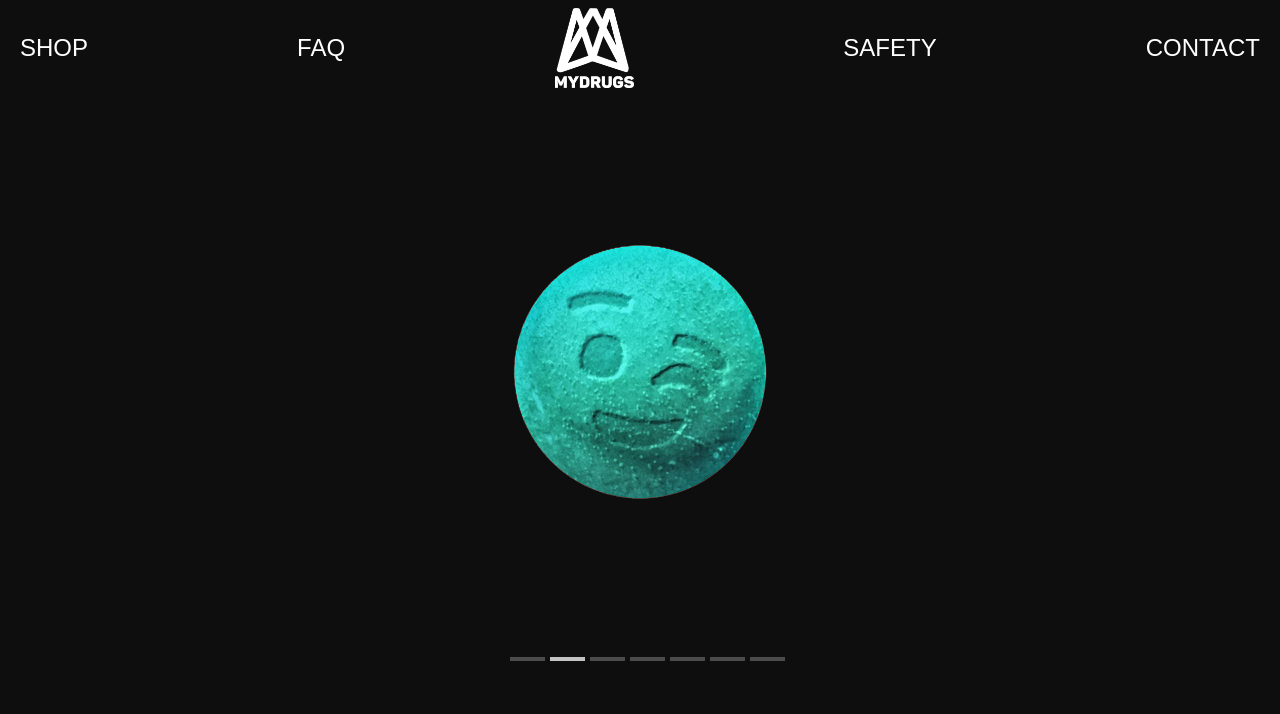
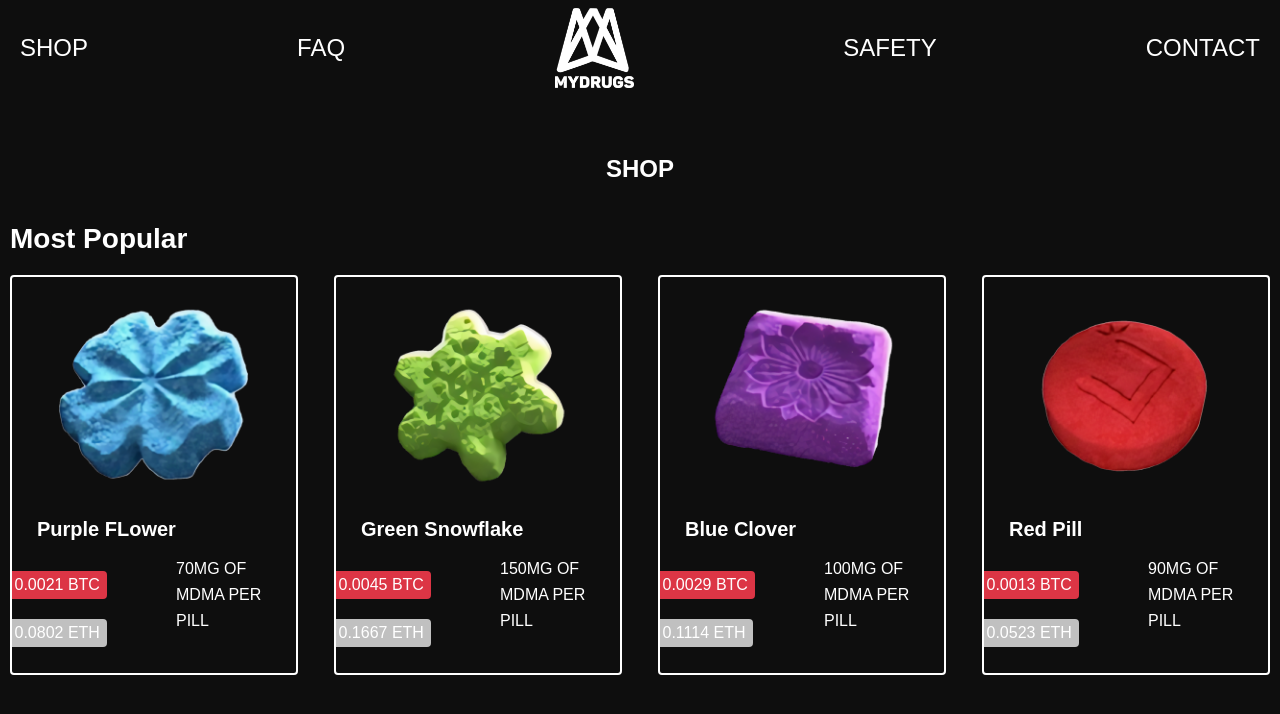
Before and after one commit to rodrigojsdeveloper/mydrugs, a React (Vite) app: page / in a window 1280 px wide. Shown: the top 714 px of the page. Built offline with nearby package versions, Linux system fonts and the light colour scheme.

Commit message:
feat: add product and listProducts components

```diff
--- a/src/App.tsx
+++ b/src/App.tsx
@@ -1,11 +1,11 @@
-import { Carroussel } from "./components/Carroussel";
+import { ListProducts } from "./components/ListProducts";
 import { Header } from "./components/Header";
 
 const App = () => {
   return (
     <>
       <Header />
-      <Carroussel />
+      <ListProducts />
     </>
   );
 };
--- /dev/null
+++ b/src/components/ListProducts/index.tsx
@@ -0,0 +1,48 @@
+import drug1 from "../../assets/drug1.png";
+import drug2 from "../../assets/drug2.png";
+import drug3 from "../../assets/drug3.png";
+import drug4 from "../../assets/drug4.png";
+import { Product } from "../Product";
+import { Container } from "./style";
+
+const ListProducts = () => {
+  return (
+    <Container>
+      <h2>SHOP</h2>
+
+      <h2>Most Popular</h2>
+      <menu>
+        <Product
+          src={drug1}
+          title="Purple FLower"
+          btc="0.0021"
+          eth="0.0802"
+          mg="70MG OF MDMA PER PILL"
+        />
+        <Product
+          src={drug2}
+          title="Green Snowflake"
+          btc="0.0045"
+          eth="0.1667"
+          mg="150MG OF MDMA PER PILL"
+        />
+        <Product
+          src={drug3}
+          title="Blue Clover"
+          btc="0.0029"
+          eth="0.1114"
+          mg="100MG OF MDMA PER PILL"
+        />
+        <Product
+          src={drug4}
+          title="Red Pill"
+          btc="0.0013"
+          eth="0.0523"
+          mg="90MG OF MDMA PER PILL"
+        />
+      </menu>
+    </Container>
+  );
+};
+
+export { ListProducts };
--- /dev/null
+++ b/src/components/ListProducts/style.ts
@@ -0,0 +1,38 @@
+import styled from "styled-components";
+
+const Container = styled.div`
+  width: 100%;
+  max-width: 1440px;
+
+  display: flex;
+  flex-direction: column;
+
+  margin: 0 auto;
+
+  & > h2:nth-child(1) {
+    padding: 60px 0 40px 0;
+    text-align: center;
+  }
+
+  & > h2:nth-child(2) {
+    font-weight: 600;
+    font-size: 28px;
+    line-height: 32px;
+
+    text-align: left;
+    padding: 0 0 10px 10px;
+  }
+
+  & > menu {
+    flex-wrap: wrap;
+    display: flex;
+    flex-direction: row;
+    justify-content: space-between;
+
+    @media (max-width: 1250px) {
+      justify-content: center;
+    }
+  }
+`;
+
+export { Container };
--- /dev/null
+++ b/src/components/Product/index.tsx
@@ -0,0 +1,34 @@
+import { Container } from "./style";
+
+interface IProduct {
+  src: string;
+  title: string;
+  btc: string;
+  eth: string;
+  mg: string;
+}
+
+const Product = ({ src, title, btc, eth, mg }: IProduct) => {
+  return (
+    <Container>
+      <figure>
+        <img src={src} alt={title} />
+      </figure>
+
+      <div>
+        <h3>{title}</h3>
+
+        <div>
+          <div>
+            <p>{btc} BTC</p>
+            <p>{eth} ETH</p>
+          </div>
+
+          <p>{mg}</p>
+        </div>
+      </div>
+    </Container>
+  );
+};
+
+export { Product };
--- /dev/null
+++ b/src/components/Product/style.ts
@@ -0,0 +1,71 @@
+import styled from "styled-components";
+
+const Container = styled.div`
+  width: 100%;
+  max-width: 288px;
+  height: 400px;
+
+  border-radius: 4px;
+  border: 2px solid var(--white-fixed);
+
+  margin: 10px;
+
+  & > figure {
+    display: flex;
+    flex-direction: row;
+    justify-content: center;
+
+    & > img {
+      width: 100%;
+      max-width: 240px;
+      height: 240px;
+
+      object-fit: contain;
+    }
+  }
+
+  & > div {
+    & > h3 {
+      font-weight: 600;
+      font-size: 20px;
+      line-height: 24px;
+
+      padding-left: 25px;
+    }
+
+    & > div {
+      display: flex;
+      flex-direction: row;
+      justify-content: space-between;
+      align-items: flex-start;
+
+      & > div {
+        & > p:nth-child(1) {
+          background-color: var(--red-fixed);
+          margin: 30px 0 20px 0;
+        }
+
+        & > p:nth-child(2) {
+          background-color: var(--grey-20);
+        }
+
+        & > p {
+          width: fit-content;
+
+          border-radius: 0 4px 4px 0;
+          padding: 5px 7.5px 5px 2.5px;
+        }
+      }
+
+      & > p {
+        padding-top: 15px;
+        line-height: 26px;
+
+        width: 100%;
+        max-width: 120px;
+      }
+    }
+  }
+`;
+
+export { Container };
--- a/src/styles/global.ts
+++ b/src/styles/global.ts
@@ -15,9 +15,11 @@ export default createGlobalStyle`
 		// Colors greys
 		--grey-100: #0E0E0E;
 		--grey-50: #383D3F;
+		--grey-20: #C0C0C0;
 
 		// Colors default
 		--white-fixed: #FFFFFF;
+		--red-fixed: #DC3545;
 		--transparent: transparent;
 
 		// Shadows
```
